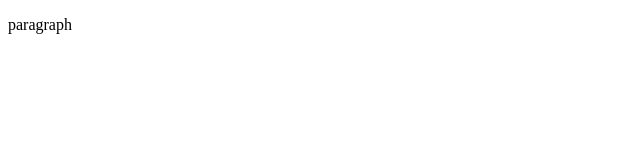
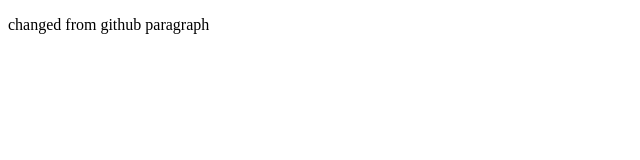
Before and after one commit to shivanshbishnoi29/web, a plain HTML site: page index.html in a window 1280 px wide. Shown: the whole page, without its empty margins (0-640 px from the left). Drawn offline with Linux system fonts and the light colour scheme.

Commit message:
changed from github

```diff
--- a/index.html
+++ b/index.html
@@ -6,6 +6,6 @@
     <title>Document</title>
 </head>
 <body>
-    <p> paragraph</p>
+    <p>changed from github paragraph</p>
 </body>
 </html>
```
